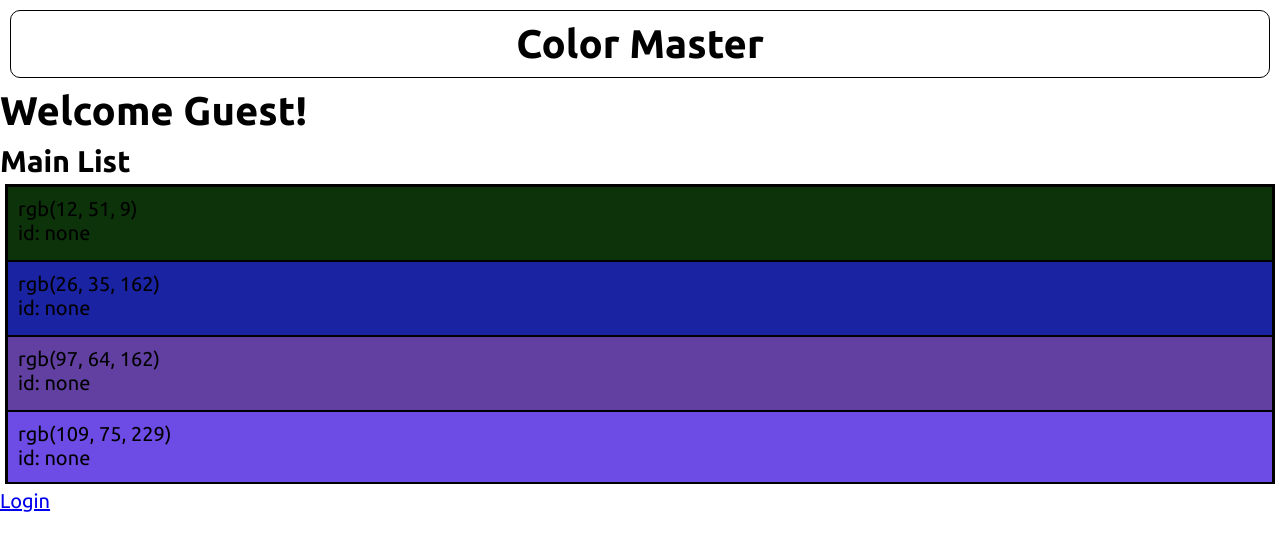
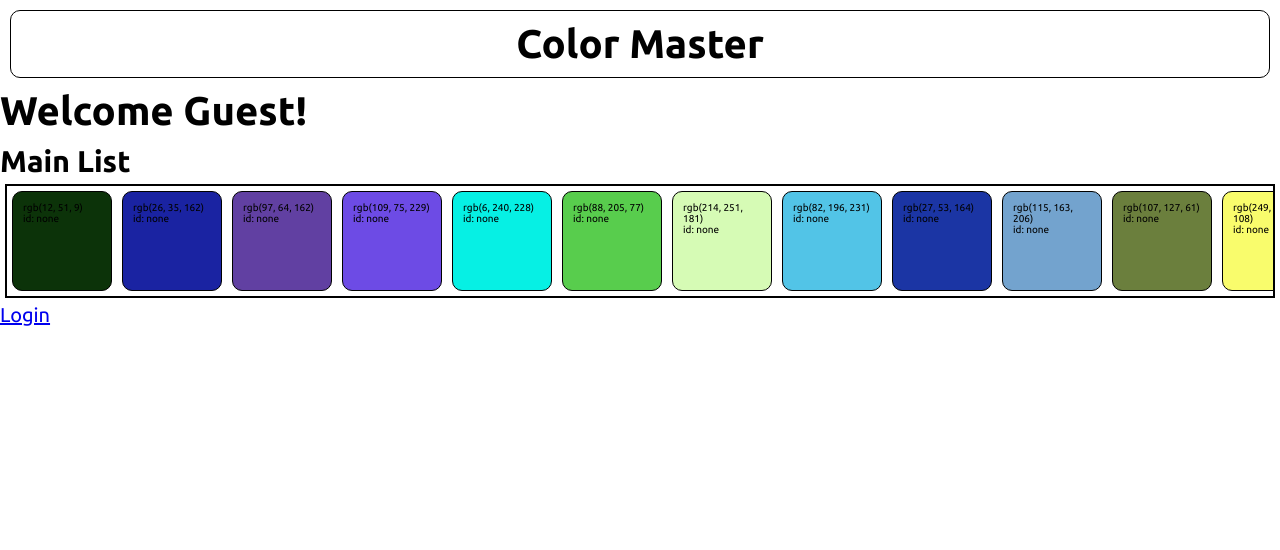
Before and after one commit to theGreatKyle1994/color-master, a React (Vite) app in the folder client/: page /home in a window 1280 px wide. Shown: the top 550 px of the page. Built offline with nearby package versions, Linux system fonts and the light colour scheme.

Commit message:
change to horizontal scroll

```diff
--- a/client/src/components/ColorList.jsx
+++ b/client/src/components/ColorList.jsx
@@ -159,7 +159,7 @@ const ColorList = () => {
 
   return (
     <DragDropContext onDragEnd={sortLists}>
-      <Droppable droppableId="main-list">
+      <Droppable droppableId="main-list" direction="horizontal">
         {(provided) => (
           <>
             <h2>Main List</h2>
@@ -174,7 +174,7 @@ const ColorList = () => {
         )}
       </Droppable>
       {isAuthenticated && (
-        <Droppable droppableId="fav-list">
+        <Droppable droppableId="fav-list" direction="horizontal">
           {(provided) => (
             <>
               <h2>Fav List</h2>
@@ -185,11 +185,11 @@ const ColorList = () => {
                     {colorLists.favList.map((color, index) => (
                       <SingleColor key={index} index={index} color={color} />
                     ))}
-                    {provided.placeholder}
                   </>
                 ) : (
                   <p id="fav-placeholder">Get Favs!</p>
                 )}
+                {provided.placeholder}
               </ul>
             </>
           )}
--- a/client/src/css/ColorList.css
+++ b/client/src/css/ColorList.css
@@ -1,8 +1,9 @@
 .drop-container {
-  max-height: 300px;
-  overflow-y: scroll;
+  display: flex;
+  flex-wrap: nowrap;
+  overflow-x: scroll;
+  overflow-y: hidden;
   scroll-behavior: smooth;
-  min-height: 75px;
   border: 2px solid black;
   margin: 5px;
 }
--- a/client/src/css/SingleColor.css
+++ b/client/src/css/SingleColor.css
@@ -1,11 +1,20 @@
 /* To be changed */
 
 .draggable {
+  font-size: 0.5rem;
+  word-wrap: break-word;
   list-style: none;
   user-select: none;
   padding: 10px;
+  margin: 5px;
   border: 1px solid black;
+  border-radius: 10px;
   height: 75px;
+  display: inline;
+  min-width: 100px;
+  max-width: 100px;
+  min-height: 100px;
+  max-height: 100px;
 }
 
 h2 {
```
